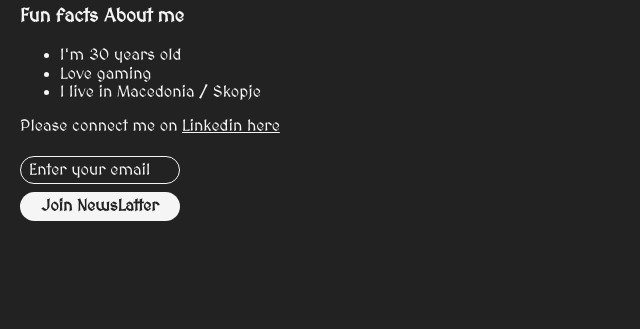
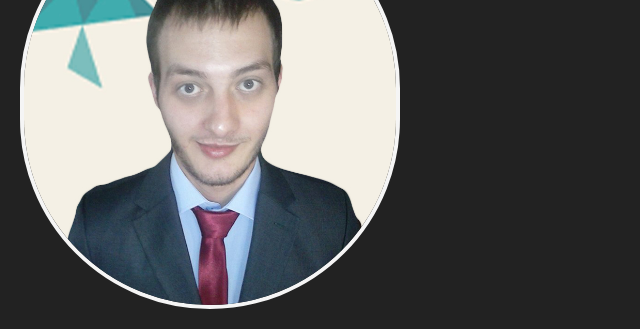
Before and after one commit to zhare1610/Personal-page, a plain HTML site: page index.html in a window 1280 px wide. Shown: the part 122-451 px from the top of the page, without its empty margins (0-640 px from the left). Drawn offline with nearby package versions, Linux system fonts and the light colour scheme; a web font is replaced by a local one.

Commit message:
Update index.html

```diff
--- a/index.html
+++ b/index.html
@@ -11,7 +11,7 @@
         Write the HTML for your personal website.
         -->
         <div>
-            <img src="resume.jpg">
+            <img src="zhare-img.jpg">
             <h1>Hi, my name is Zharko</h1>
             <h3>Fun facts About me</h3>
             <ul>
```
